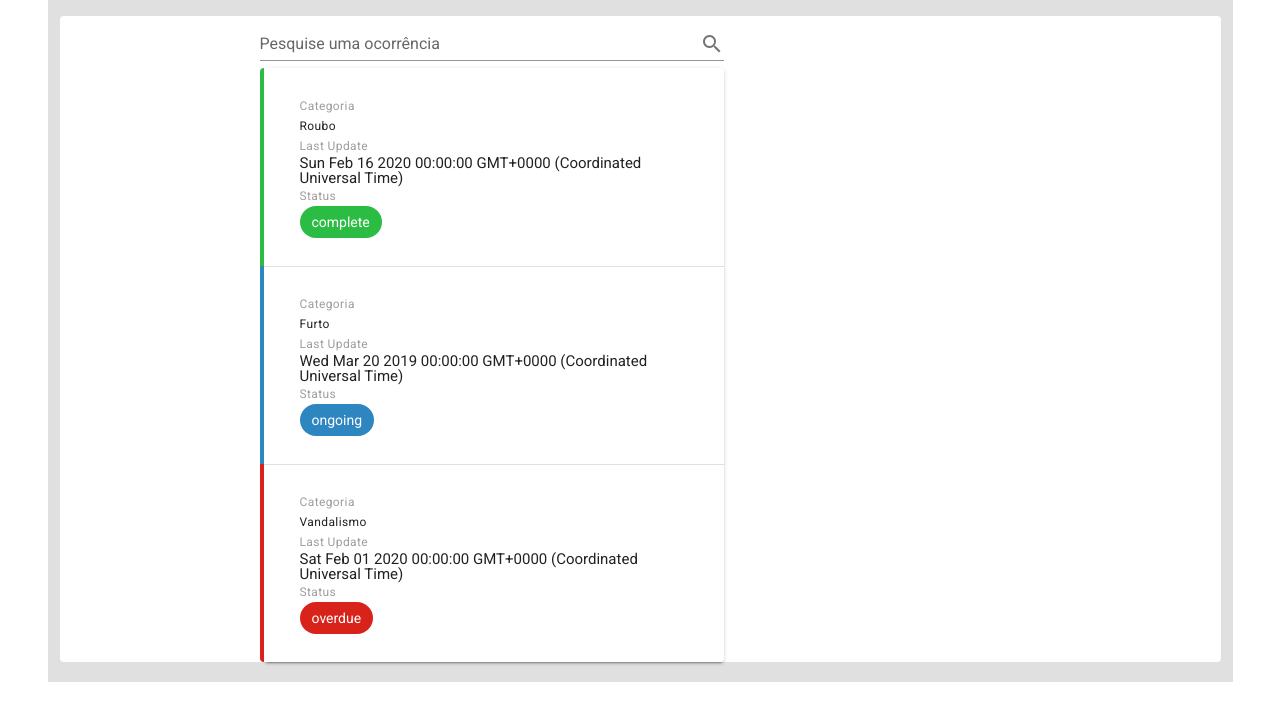
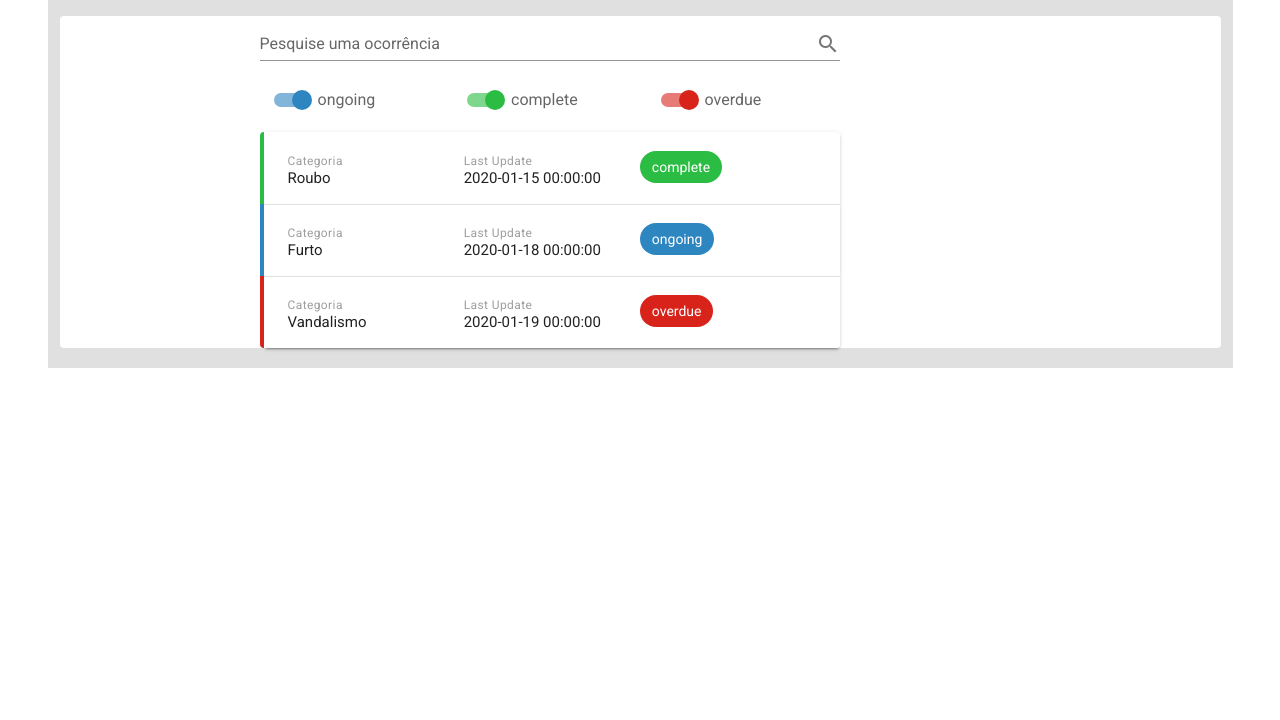
Before and after one commit to biahyonce/Learning, a Vue app in the folder Vue/vuetify/: page /customTable in a window 1280 px wide. Shown: the top 720 px of the page. Built offline with nearby package versions, Linux system fonts and the light colour scheme.

Commit message:
Vue.js: Custom search filter using regex (Vuetify)

```diff
--- a/Vue/vuetify/src/views/CustomTable.vue
+++ b/Vue/vuetify/src/views/CustomTable.vue
@@ -8,29 +8,65 @@
                         label="Pesquise uma ocorrência"
                         single-line
                         hide-details
-                        class="card-item"
+                        class="default-style"
                 ></v-text-field>
 
-                <v-expansion-panels class="expansion-panel">
+                <v-row flat class="default-style">
+                    <v-col>
+                        <v-switch
+                            v-model="switch1"
+                            label="ongoing"
+                            value="ongoing"
+                            color="#2E86C1"
+                            flat
+                            hide-details
+                        />
+                    </v-col>
+
+                    <v-col>
+                        <v-switch
+                                v-model="switch2"
+                                label="complete"
+                                value="complete"
+                                color="#2BBD43"
+                                flat
+                                hide-details
+                        />
+                    </v-col>
+
+                    <v-col>
+                        <v-switch
+                                v-model="switch3"
+                                label="overdue"
+                                value="overdue"
+                                color="#D8231B"
+                                flat
+                                hide-details
+                        />
+                    </v-col>
+
+
+                </v-row>
+
+                <v-expansion-panels class="default-style">
                     <v-expansion-panel
                         v-for="incident in filteredIncidents"
-                        :key="incident"
+                        :key="incident.id"
                         :class="`pa-3 incident ${incident.status}`"
                     >
                         <v-expansion-panel-header expand-icon="">
-                            <v-layout column wrap>
-                                <v-flex xs12 md6 clas>
+                            <v-layout row wrap>
+                                <v-flex xs12 md4>
                                     <div class="caption grey--text">Categoria</div>
-                                    <div class="caption">{{incident.category}}</div>
+                                    <div>{{incident.category}}</div>
                                 </v-flex>
 
-                                <v-flex xs6 sm4 md2>
+                                <v-flex xs6 sm4 md4>
                                     <div class="caption grey--text">Last Update</div>
                                     <div>{{incident.lastUpdate}}</div>
                                 </v-flex>
 
-                                <v-flex xs2 sm4 md2>
-                                    <div :class="`caption grey--text header ${incident.status}`">Status</div>
+                                <v-flex xs2 sm4 md4>
                                     <v-chip :color="getColor(incident.status)" class="white--text">{{incident.status}}</v-chip>
                                 </v-flex>
 
@@ -41,7 +77,7 @@
                             <v-layout column wrap>
                                 <v-flex xs2 sm4 md2>
                                     <div class="caption grey--text">Descrição</div>
-                                    <div>{{incident.details}}</div>
+                                    <div class="caption">{{incident.details}}</div>
                                 </v-flex>
                             </v-layout>
                         </v-expansion-panel-content>
@@ -60,24 +96,30 @@ export default {
         return {
             pagination: {},
             search: '',
+            switch1: 'ongoing',
+            switch2: 'complete',
+            switch3: 'overdue',
 
             incidents: [
                 {
+                    id: 1,
                     category: 'Roubo',
                     status: 'complete',
-                    lastUpdate: new Date(2020, 1, 16),
+                    lastUpdate: '2020-01-15 00:00:00',
                     details: "Lorem ipsum dolor sit amet, consectetuer adipiscing elit. Aenean commodo ligula eget dolor. Aenean massa. Cum sociis natoque penatibus et magnis dis parturient montes, nascetur ridiculus mus. Donec quam felis, ultricies nec, pellentesque eu, pretium quis, sem. Nulla consequat massa quis enim. Donec pede justo, fringilla vel, aliquet nec, vulputate eget, arcu. In enim justo, rhoncus ut, imperdiet a, venenatis vitae, justo. Nullam dictum felis eu pede mollis pretium. Integer tincidunt. Cras dapibus. Vivamus elementum semper nisi. Aenean vulputate eleifend tellus. Aenean leo ligula, porttitor eu, consequat vitae, eleifend ac, enim. Aliquam lorem ante, dapibus in, viverra quis, feugiat a, tellus. Phasellus viverra nulla ut metus varius laoreet. Quisque rutrum. Aenean imperdiet. Etiam ultricies nisi vel augue. Curabitur ullamcorper ultricies nisi. Nam eget dui."
                 },
                 {
+                    id: 2,
                     category: 'Furto',
                     status: 'ongoing',
-                    lastUpdate: new Date(2019, 2, 20),
+                    lastUpdate: '2020-01-18 00:00:00',
                     details: "Lorem ipsum dolor sit amet, consectetuer adipiscing elit. Aenean commodo ligula eget dolor. Aenean massa. Cum sociis natoque penatibus et magnis dis parturient montes, nascetur ridiculus mus. Donec quam felis, ultricies nec, pellentesque eu, pretium quis, sem. Nulla consequat massa quis enim. Donec pede justo, fringilla vel, aliquet nec, vulputate eget, arcu. In enim justo, rhoncus ut, imperdiet a, venenatis vitae, justo. Nullam dictum felis eu pede mollis pretium. Integer tincidunt. Cras dapibus. Vivamus elementum semper nisi. Aenean vulputate eleifend tellus. Aenean leo ligula, porttitor eu, consequat vitae, eleifend ac, enim. Aliquam lorem ante, dapibus in, viverra quis, feugiat a, tellus. Phasellus viverra nulla ut metus varius laoreet. Quisque rutrum. Aenean imperdiet. Etiam ultricies nisi vel augue. Curabitur ullamcorper ultricies nisi. Nam eget dui."
                 },
                 {
+                    id: 3,
                     category: 'Vandalismo',
                     status: 'overdue',
-                    lastUpdate: new Date(2020, 1, 1),
+                    lastUpdate: '2020-01-19 00:00:00',
                     details: "Lorem ipsum dolor sit amet, consectetuer adipiscing elit. Aenean commodo ligula eget dolor. Aenean massa. Cum sociis natoque penatibus et magnis dis parturient montes, nascetur ridiculus mus. Donec quam felis, ultricies nec, pellentesque eu, pretium quis, sem. Nulla consequat massa quis enim. Donec pede justo, fringilla vel, aliquet nec, vulputate eget, arcu. In enim justo, rhoncus ut, imperdiet a, venenatis vitae, justo. Nullam dictum felis eu pede mollis pretium. Integer tincidunt. Cras dapibus. Vivamus elementum semper nisi. Aenean vulputate eleifend tellus. Aenean leo ligula, porttitor eu, consequat vitae, eleifend ac, enim. Aliquam lorem ante, dapibus in, viverra quis, feugiat a, tellus. Phasellus viverra nulla ut metus varius laoreet. Quisque rutrum. Aenean imperdiet. Etiam ultricies nisi vel augue. Curabitur ullamcorper ultricies nisi. Nam eget dui."
                 }
             ],
@@ -86,9 +128,16 @@ export default {
 
     computed: {
         filteredIncidents: function () {
-            return this.incidents.filter( (incident) => {
+            const regex = new RegExp(this.switch1 + '|' + this.switch2 + '|'+ this.switch3)
+
+            // First, filter by search
+            let filtered = this.incidents.filter( (incident) => {
                 return incident.category.toUpperCase().match(this.search.toUpperCase())
-                    || incident.status.toUpperCase().match(this.search.toUpperCase())
+            })
+
+            // Then, filter by status using regex
+            return filtered.filter( (incident) => {
+                return incident.status.match(regex)
             })
         }
     },
@@ -104,16 +153,15 @@ export default {
 </script>
 
 <style scoped>
-    .expansion-panel {
-        width: 40%;
+    .switch {
+        width: 10%;
+        height: 10%;
+    }
+
+    .default-style {
+        width: 50%;
         margin-bottom: 8px;
         margin-left: 200px;
-    }
-
-    .card-item {
-        margin-bottom: 8px;
-        margin-left: 200px;
-        width: 40%;
     }
 
     .incident.ongoing {
```
